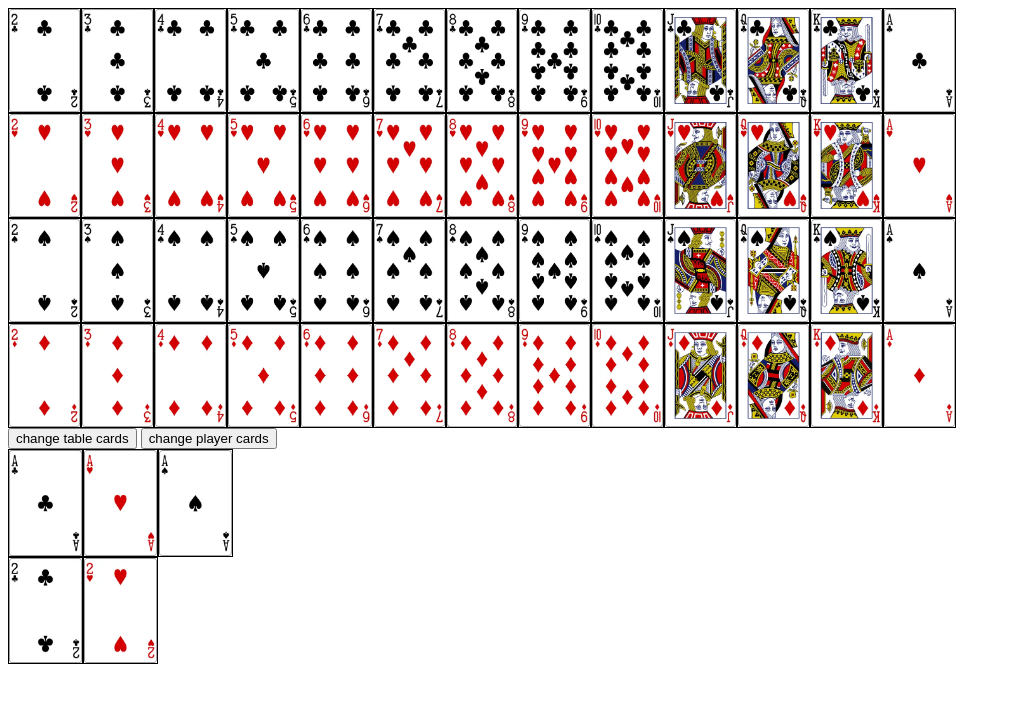
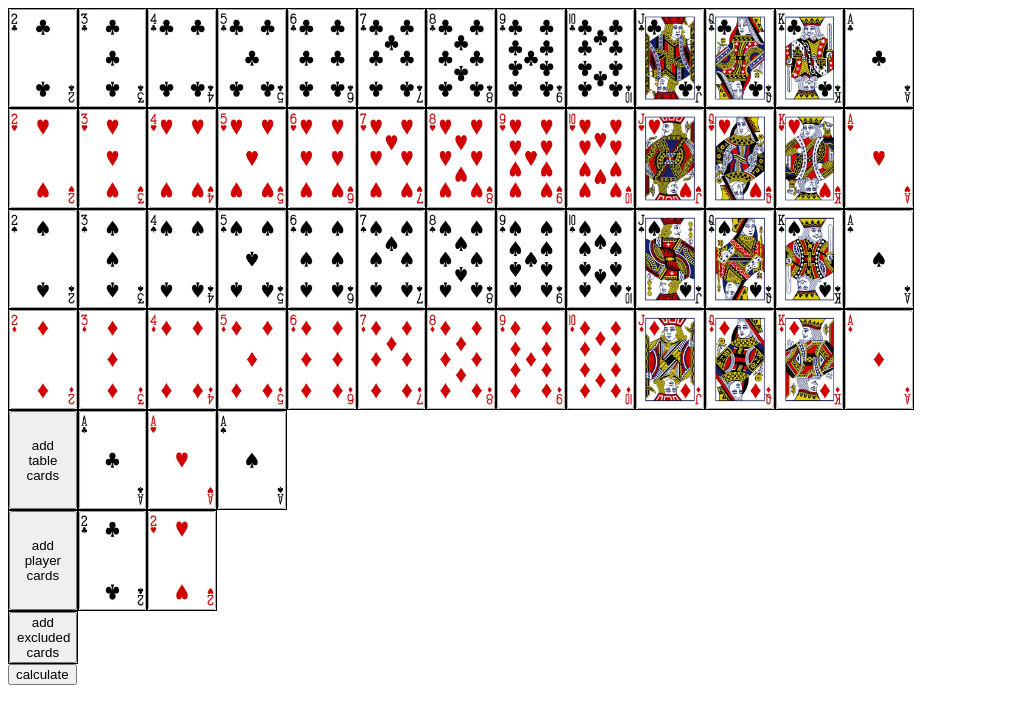
Before and after one commit to ChrisW-priv/web-poker-game, a plain HTML site: page index.html in a window 1280 px wide. Shown: the whole page, without its empty margins (0-1011 px from the left). Drawn offline with Linux system fonts and the light colour scheme.

Commit message:
bulk update

```diff
--- a/css/style.css
+++ b/css/style.css
@@ -16,10 +16,10 @@
 
 .td {
     border: 1px solid black;
-    width: calc(100% / 13);
+    width: calc(100% / 14);
 }
 
-.td img {
+.td img, .td button{
     width: 100%;
     height: 100%;
 }
--- a/handle_state.js
+++ b/handle_state.js
@@ -1,14 +1,20 @@
+// const { promisify } = require('util');
+// const exec = promisify(require('child_process').exec)
+
 var table_cards = ['ka', 'sa', 'pa']
 var player_cards = ['k2', 's2']
+var excluded_cards = []
+
 
 const card_faces = ['2', '3', '4', '5', '6', '7', '8', '9', '10', 'j', 'q', 'k', 'a']
 const card_colors = 'kspl'
 const card_names = [...card_colors].map((color) => card_faces.map(face => color + face))
-var TABLE_CARDS_ROW, PLAYER_CARDS_ROW;
+var TABLE_CARDS_ROW, PLAYER_CARDS_ROW, EXCLUDED_CARDS_ROW;
 
 class inputState {
     static change_table = new inputState("change_table")
     static change_player_hand = new inputState("change_player_hand")
+    static change_excluded = new inputState("change_excluded")
 
     constructor(name) {
         this.name = name
@@ -25,6 +31,9 @@ function change_state_to_player_hand_change() {
     GLOBAL_STATE = inputState.change_player_hand
 }
 
+function change_state_to_excluded_change() {
+    GLOBAL_STATE = inputState.change_excluded
+}
 
 function create_image_element_with_properties(card_name) {
     src_element = document.createElement("img")
@@ -65,14 +74,38 @@ function fill_base_table() {
     return table
 }
 
+function create_statechange_button(function_name, text){
+    div = document.createElement("div")
+    div.setAttribute("class", "td")
+    btn = document.createElement("button")
+    btn.setAttribute("onclick", function_name)
+    btn.textContent = text
+    div.appendChild(btn)
+    return div
+}
+
+
 function init_ui() {
     fill_base_table()
     TABLE_CARDS_ROW = create_row_of_cards(table_cards, "table-cards")
     PLAYER_CARDS_ROW = create_row_of_cards(player_cards, "player-cards")
+    EXCLUDED_CARDS_ROW = create_row_of_cards(excluded_cards, "excluded-cards")
     table_table = document.querySelector("div.table_cards")
     player_table = document.querySelector("div.player_cards")
+    excluded_table = document.querySelector("div.excluded_cards")
+    btn1 = create_statechange_button("change_state_to_table_change()", "add table cards")
+    btn2 = create_statechange_button("change_state_to_player_change()", "add player cards")
+    btn3 = create_statechange_button("change_state_to_excluded_change()", "add excluded cards")
+
     table_table.appendChild(TABLE_CARDS_ROW)
+    TABLE_CARDS_ROW.insertBefore(btn1, TABLE_CARDS_ROW.firstChild)
     player_table.appendChild(PLAYER_CARDS_ROW)
+    PLAYER_CARDS_ROW.insertBefore(btn2, PLAYER_CARDS_ROW.firstChild)
+    excluded_table.appendChild(EXCLUDED_CARDS_ROW)
+    EXCLUDED_CARDS_ROW.insertBefore(btn3, EXCLUDED_CARDS_ROW.firstChild)
+
+    btn = document.querySelector("div.calculation_results>button")
+    btn.onclick = on_calculate_click
 }
 
 function remove_card_ui(element, card){
@@ -100,6 +133,11 @@ function add_card(card) {
         add_card_ui(PLAYER_CARDS_ROW, card)
         return 1
     }
+    if (GLOBAL_STATE == inputState.change_excluded) {
+        excluded_cards.push(card);
+        add_card_ui(EXCLUDED_CARDS_ROW, card)
+        return 1
+    }
     return 0
 }
 
@@ -120,7 +158,6 @@ function remove_card(card) {
 }
 
 function toggle_card(card) {
-    console.log("detected click on card:", card)
     card_removed = remove_card(card)
     if (!card_removed) {
         add_card(card);
@@ -129,3 +166,25 @@ function toggle_card(card) {
 
 
 init_ui()
+
+function make_json_msg(){
+    result = {}
+    result['table_cards'] = table_cards
+    result['player_cards'] = player_cards
+    result['excluded_cards'] = excluded_cards
+    result_str = JSON.stringify(result)
+    return result_str
+}
+
+
+const ENGINE_CALL_STRING = args => `python3 engine/main.py ${args}`
+
+async function on_calculate_click(){
+    json_str = make_json_msg();
+    engine_result = await exec(ENGINE_CALL_STRING(json_str)).stdout
+
+    display_target = document.querySelector("div.calculation_results")
+    display_object = document.createElement("p")
+    display_object.textContent = engine_result.trim()
+    display_target.appendChild(display_object)
+}
--- a/index.html
+++ b/index.html
@@ -8,10 +8,12 @@
     <body>
         <div class="card-table"></div>
         <div class="userIo">
-            <button onclick='change_state_to_table_change()'>change table cards</button>
-            <button onclick='change_state_to_player_hand_change()'>change player cards</button>
             <div class="table_cards"></div>
             <div class="player_cards"></div>
+            <div class="excluded_cards"></div>
+        </div>
+        <div class="calculation_results">
+            <button>calculate</button>
         </div>
         <script src="./handle_state.js"></script>
     </body>
```
